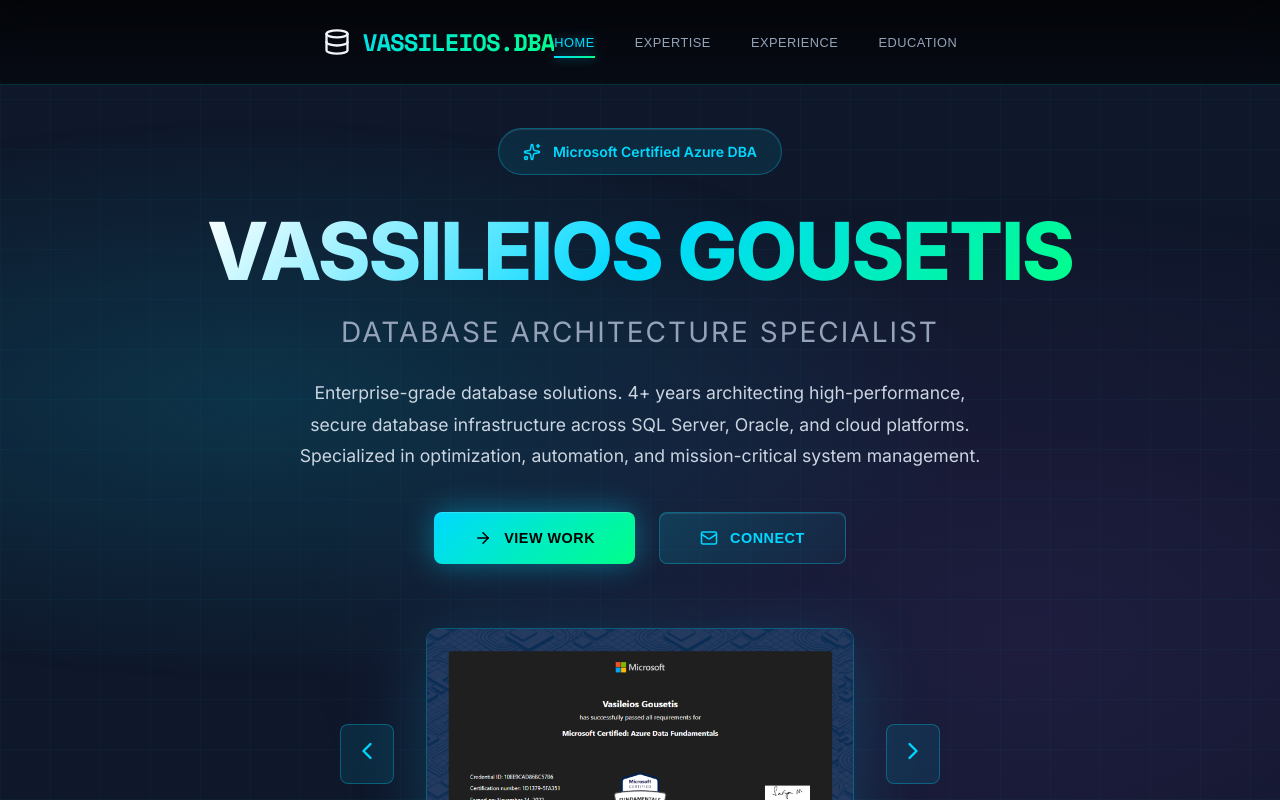
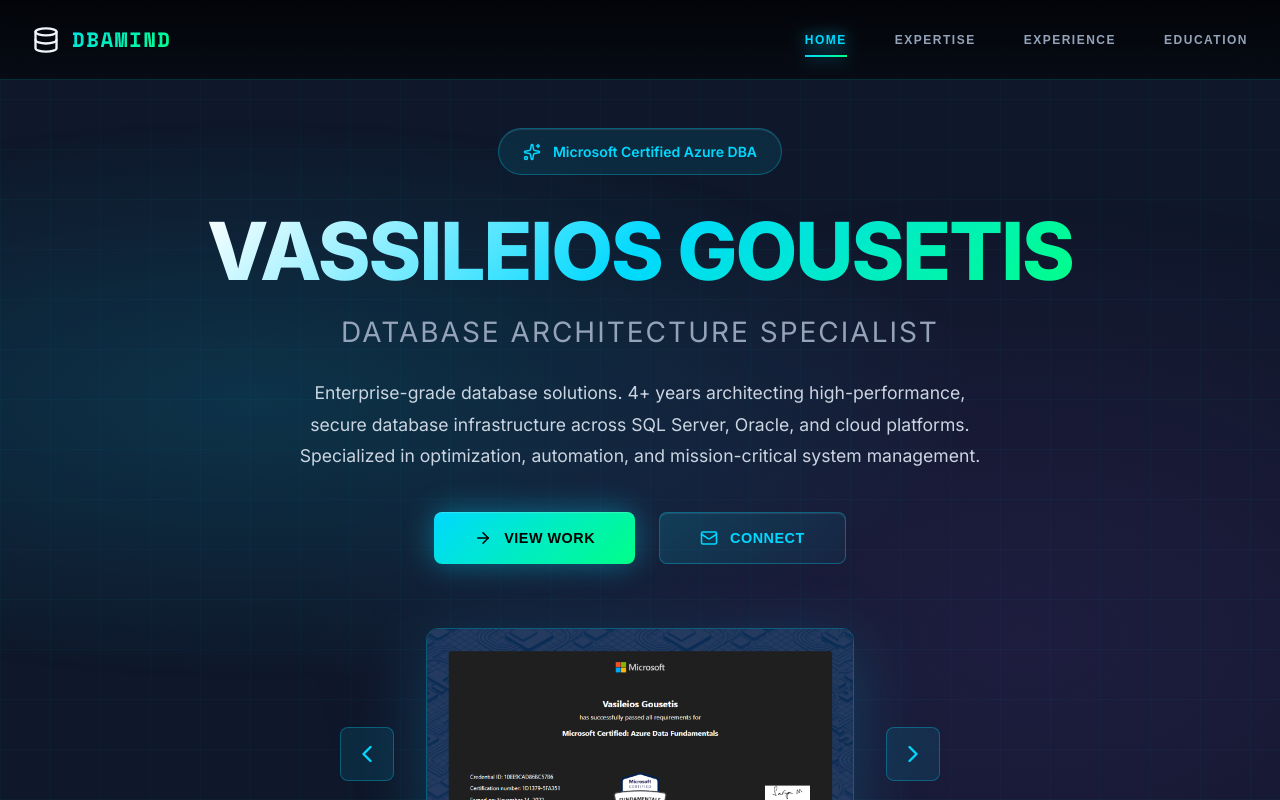
Before and after one commit to Erevos-IV/Website, a React (Vite) app: page / in a window 1280 px wide. Shown: the top 800 px of the page. Built offline with nearby package versions, Linux system fonts and the light colour scheme.

Commit message:
Refactor App.jsx to update icons and styles

```diff
--- a/src/App.jsx
+++ b/src/App.jsx
@@ -1,5 +1,5 @@
 import React, { useState, useEffect } from 'react';
-import { Database, Server, Shield, Activity, Mail, Linkedin, ChevronDown, Clock, Award, GraduationCap, Cloud, ChevronLeft, ChevronRight, X, Copy, Check, Sparkles, Zap, TrendingUp, ExternalLink, ArrowRight } from 'lucide-react';
+import { Database, Mail, Linkedin, Clock, Award, GraduationCap, ChevronLeft, ChevronRight, X, Copy, Check, Sparkles, Zap, TrendingUp, ArrowRight } from 'lucide-react';
 
 const Portfolio = () => {
   const [activeSection, setActiveSection] = useState('home');
@@ -32,7 +32,7 @@
     },
     {
       title: "Cloud & Automation",
-      icon: Cloud,
+      icon: Database,
       color: "#a855f7",
       bgColor: "rgba(168, 85, 247, 0.1)",
       skills: ["Azure Database Services", "Google Cloud SQL", "Ansible", "Terraform"]
@@ -129,17 +129,19 @@
         }
 
         .nav-content {
-          max-width: 1200px;
+          max-width: 1400px;
           margin: 0 auto;
           display: flex;
           justify-content: space-between;
           align-items: center;
+          width: 100%;
+          padding: 0;
         }
 
         .nav-logo {
-          font-size: 1.5rem;
-          font-weight: 800;
-          letter-spacing: -1px;
+          font-size: 1.3rem;
+          font-weight: 900;
+          letter-spacing: 1.5px;
           display: flex;
           align-items: center;
           gap: 0.75rem;
@@ -147,11 +149,14 @@
           -webkit-background-clip: text;
           -webkit-text-fill-color: transparent;
           font-family: 'Space Mono', monospace;
+          white-space: nowrap;
+          flex-shrink: 0;
         }
 
         .nav-links {
           display: flex;
-          gap: 2.5rem;
+          gap: 3rem;
+          margin-left: auto;
         }
 
         .nav-btn {
@@ -159,29 +164,29 @@
           border: none;
           color: #94a3b8;
           cursor: pointer;
-          font-size: 0.95rem;
-          font-weight: 500;
+          font-size: 0.75rem;
+          font-weight: 700;
           transition: all 0.3s ease;
           position: relative;
           text-transform: uppercase;
-          letter-spacing: 0.5px;
-          font-size: 0.8rem;
+          letter-spacing: 1.5px;
+          white-space: nowrap;
         }
 
         .nav-btn:hover, .nav-btn.active {
           color: #00d9ff;
-          text-shadow: 0 0 10px rgba(0, 217, 255, 0.5);
+          text-shadow: 0 0 15px rgba(0, 217, 255, 0.8);
         }
 
         .nav-btn.active::after {
           content: '';
           position: absolute;
-          bottom: -8px;
+          bottom: -10px;
           left: 0;
           right: 0;
           height: 2px;
           background: linear-gradient(90deg, #00d9ff, #00ff88);
-          box-shadow: 0 0 10px rgba(0, 217, 255, 0.6);
+          box-shadow: 0 0 15px rgba(0, 217, 255, 0.8);
         }
 
         /* Hero Section */
@@ -276,7 +281,6 @@
           border: none;
           text-decoration: none;
           transition: all 0.3s ease;
-          font-size: 1rem;
           position: relative;
           overflow: hidden;
           text-transform: uppercase;
@@ -386,7 +390,7 @@
 
         /* Cards */
         .card {
-          group relative;
+          position: relative;
           background: linear-gradient(135deg, rgba(0, 217, 255, 0.05), rgba(168, 85, 247, 0.05));
           border: 1px solid rgba(0, 217, 255, 0.2);
           border-radius: 16px;
@@ -435,6 +439,7 @@
           font-weight: 700;
           position: relative;
           z-index: 1;
+          color: #fff;
         }
 
         .card ul {
@@ -759,7 +764,9 @@
 
         /* Responsive */
         @media (max-width: 768px) {
-          nav { padding: 1rem; }
+          nav { padding: 1rem 1.5rem; }
+          .nav-content { padding: 0; }
+          .nav-logo { font-size: 1rem; gap: 0.5rem; }
           .nav-links { display: none; }
           .hero { padding: 6rem 1rem 3rem; }
           section { padding: 4rem 1rem; }
@@ -779,13 +786,13 @@
         <div className="nav-content">
           <div className="nav-logo">
             <Database size={28} />
-            <span>VASSILEIOS<span style={{color: '#00ff88'}}>.DBA</span></span>
+            <span>DBAMIND</span>
           </div>
           <div className="nav-links">
-            <button onClick={() => scrollToSection('home')} className={`nav-btn ${activeSection === 'home' ? 'active' : ''}`}>Home</button>
-            <button onClick={() => scrollToSection('expertise')} className={`nav-btn ${activeSection === 'expertise' ? 'active' : ''}`}>Expertise</button>
-            <button onClick={() => scrollToSection('experience')} className={`nav-btn ${activeSection === 'experience' ? 'active' : ''}`}>Experience</button>
-            <button onClick={() => scrollToSection('education')} className={`nav-btn ${activeSection === 'education' ? 'active' : ''}`}>Education</button>
+            <button onClick={() => scrollToSection('home')} className={`nav-btn ${activeSection === 'home' ? 'active' : ''}`}>HOME</button>
+            <button onClick={() => scrollToSection('expertise')} className={`nav-btn ${activeSection === 'expertise' ? 'active' : ''}`}>EXPERTISE</button>
+            <button onClick={() => scrollToSection('experience')} className={`nav-btn ${activeSection === 'experience' ? 'active' : ''}`}>EXPERIENCE</button>
+            <button onClick={() => scrollToSection('education')} className={`nav-btn ${activeSection === 'education' ? 'active' : ''}`}>EDUCATION</button>
           </div>
         </div>
       </nav>
@@ -816,11 +823,11 @@
           {/* Certification Carousel */}
           <div style={{marginTop: '4rem', width: '100%', maxWidth: '600px', margin: '4rem auto 0'}}>
             <div style={{position: 'relative', display: 'flex', alignItems: 'center', justifyContent: 'center', gap: '2rem'}}>
-              <button onClick={prevCert} style={{background: 'rgba(0, 217, 255, 0.1)', border: '1px solid rgba(0, 217, 255, 0.3)', color: '#00d9ff', cursor: 'pointer', fontSize: '1.5rem', padding: '0.75rem', borderRadius: '8px', transition: 'all 0.3s', backdropFilter: 'blur(10px)'}}><ChevronLeft size={28} /></button>
+              <button onClick={prevCert} style={{background: 'rgba(0, 217, 255, 0.1)', border: '1px solid rgba(0, 217, 255, 0.3)', color: '#00d9ff', cursor: 'pointer', fontSize: '1.5rem', padding: '0.75rem', borderRadius: '8px', transition: 'all 0.3s', backdropFilter: 'blur(10px)', display: 'flex', alignItems: 'center', justifyContent: 'center'}}><ChevronLeft size={28} /></button>
               <div style={{flex: 1, cursor: 'pointer'}} onClick={() => setIsModalOpen(true)}>
                 <img src={certifications[currentCert].src} alt={certifications[currentCert].alt} style={{maxWidth: '100%', height: 'auto', maxHeight: '280px', borderRadius: '12px', border: '1px solid rgba(0, 217, 255, 0.3)', filter: 'drop-shadow(0 15px 35px rgba(0, 217, 255, 0.2))'}} />
               </div>
-              <button onClick={nextCert} style={{background: 'rgba(0, 217, 255, 0.1)', border: '1px solid rgba(0, 217, 255, 0.3)', color: '#00d9ff', cursor: 'pointer', fontSize: '1.5rem', padding: '0.75rem', borderRadius: '8px', transition: 'all 0.3s', backdropFilter: 'blur(10px)'}}><ChevronRight size={28} /></button>
+              <button onClick={nextCert} style={{background: 'rgba(0, 217, 255, 0.1)', border: '1px solid rgba(0, 217, 255, 0.3)', color: '#00d9ff', cursor: 'pointer', fontSize: '1.5rem', padding: '0.75rem', borderRadius: '8px', transition: 'all 0.3s', backdropFilter: 'blur(10px)', display: 'flex', alignItems: 'center', justifyContent: 'center'}}><ChevronRight size={28} /></button>
             </div>
             <div style={{display: 'flex', gap: '0.75rem', justifyContent: 'center', marginTop: '2rem'}}>
               {certifications.map((_, idx) => (
@@ -852,7 +859,7 @@
                 <div className="card-icon" style={{background: exp.bgColor, color: exp.color}}>
                   <Icon size={32} />
                 </div>
-                <h3 style={{color: '#fff'}}>{exp.title}</h3>
+                <h3>{exp.title}</h3>
                 <ul>
                   {exp.skills.map((skill, i) => (
                     <li key={i}>
```
